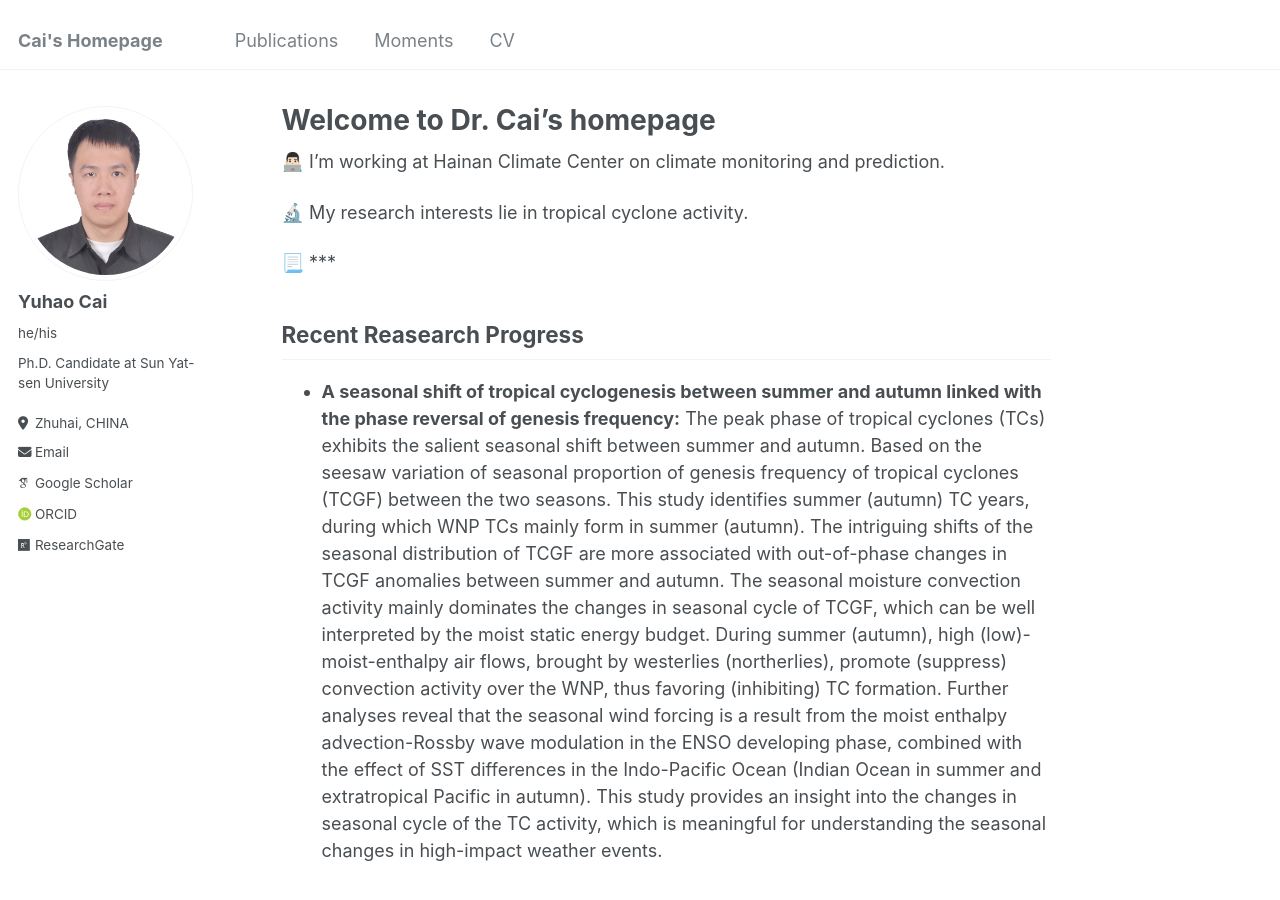
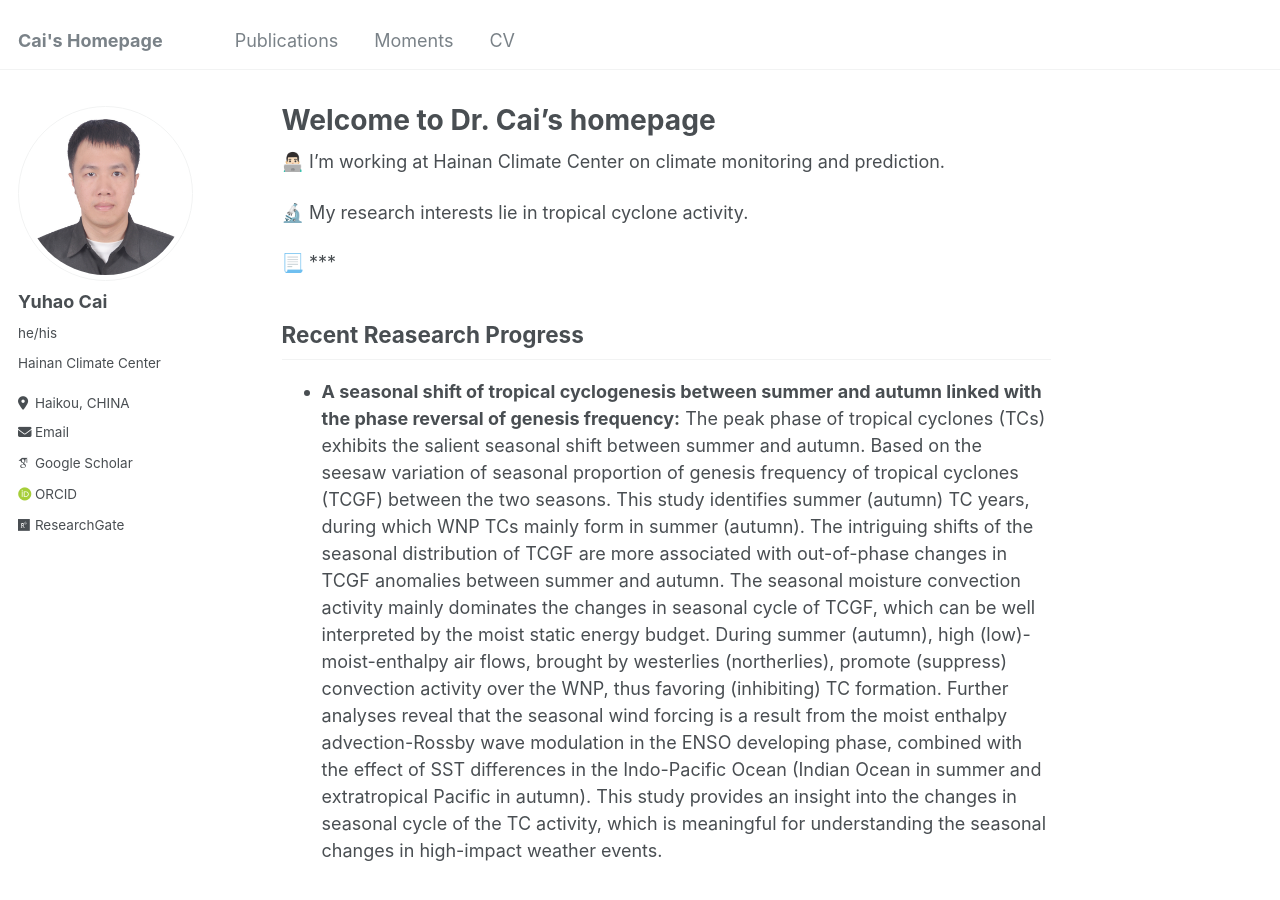
Before and after one commit to caiyh63/caiyh63.github.io, a Jekyll site: the page built from _pages/about.md, in a window 1280 px wide and 900 px high. Built offline with Jekyll 4.4.1, drawn with Linux system fonts in a browser that asks for light colours; some web fonts are replaced.

Commit message:
Update _config.yml

```diff
--- a/_config.yml
+++ b/_config.yml
@@ -24,11 +24,11 @@ author:
   avatar           : "DSC_0008.jpg"
   name             : "Yuhao Cai"
   pronouns         :  "he/his"
-  bio              : "Ph.D. Candidate at Sun Yat-sen University"
-  location         : "Zhuhai, CHINA"
+  bio              : "Hainan Climate Center"
+  location         : "Haikou, CHINA"
   employer         :
   uri              :
-  email            : "caiyh63@mail2.sysu.edu.cn"
+  email            : "caiyh63@mail3.sysu.edu.cn"
 
   # Academic websites
   arxiv            : # URL - Update with the correct link to your profile
```
